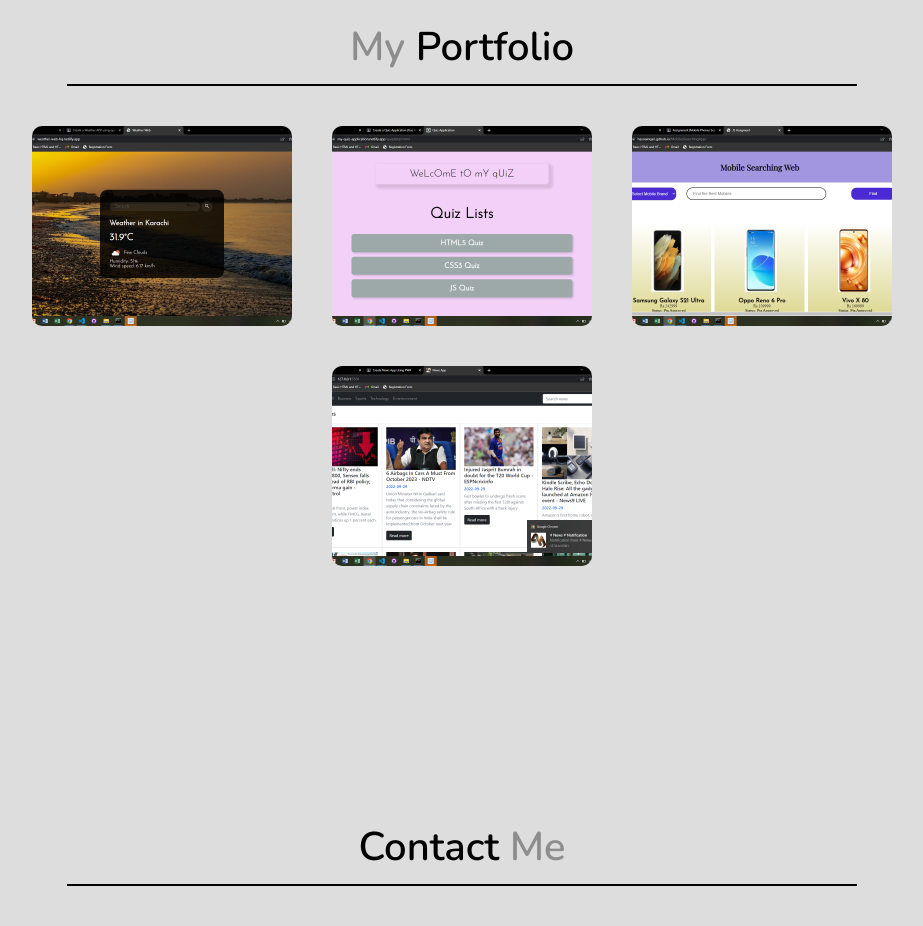
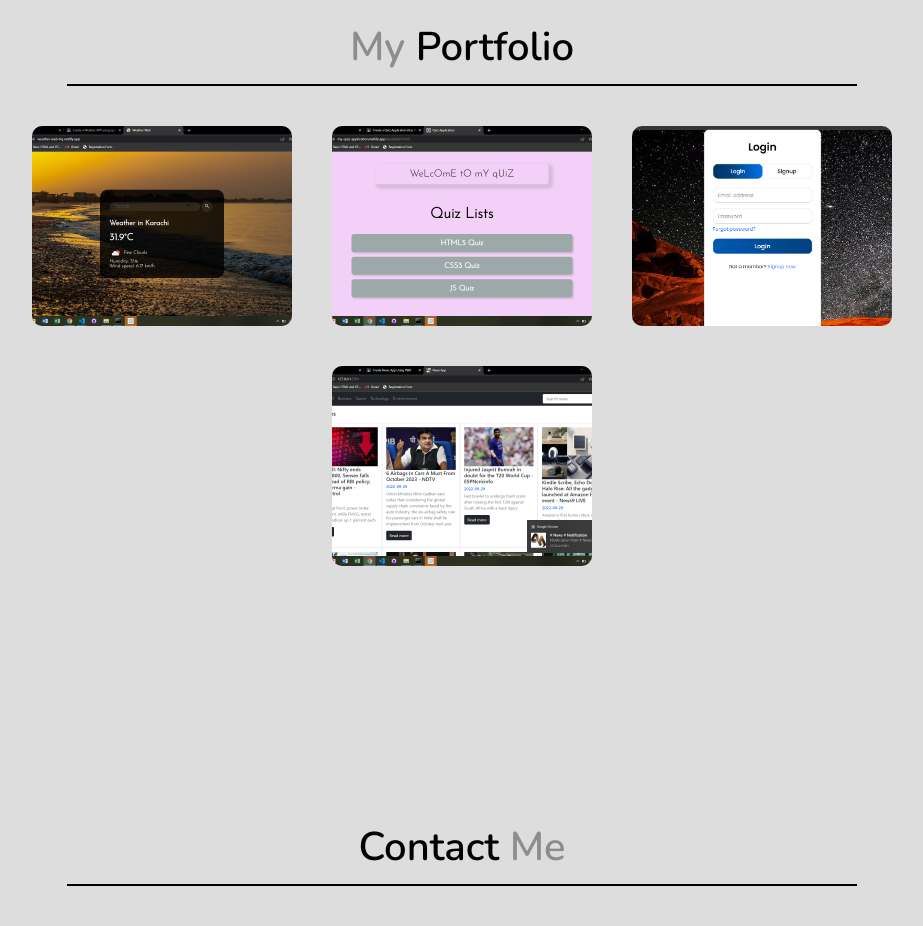
Before and after one commit to Hasnainqari/MyPortfolio, a plain HTML site: page index.html in a window 1280 px wide. Shown: the part 2400-3326 px from the top of the page, without its empty margins (353-1276 px from the left). Drawn offline with nearby package versions, Linux system fonts and the light colour scheme.

Commit message:
add portfolio

```diff
--- a/index.html
+++ b/index.html
@@ -130,7 +130,7 @@
                 </div>
             </div>
             <div class="box">
-                <a href="https://hasnainqari.github.io/MobilesSearchingApp/"><img src="./portfolioImages/Screenshot (4).png" alt=""></a>
+                <a href="https://login-with-firebase-hq.netlify.app/"><img src="./portfolioImages/Screenshot (8).png" alt=""></a>
             </div>
             <div class="box">
                 <a href="https://newsapp-hq.netlify.app/"><img src="./portfolioImages/Screenshot (5).png" alt=""></a>
```
Also changed, not shown: portfolioImages/Screenshot (8).png (added).
